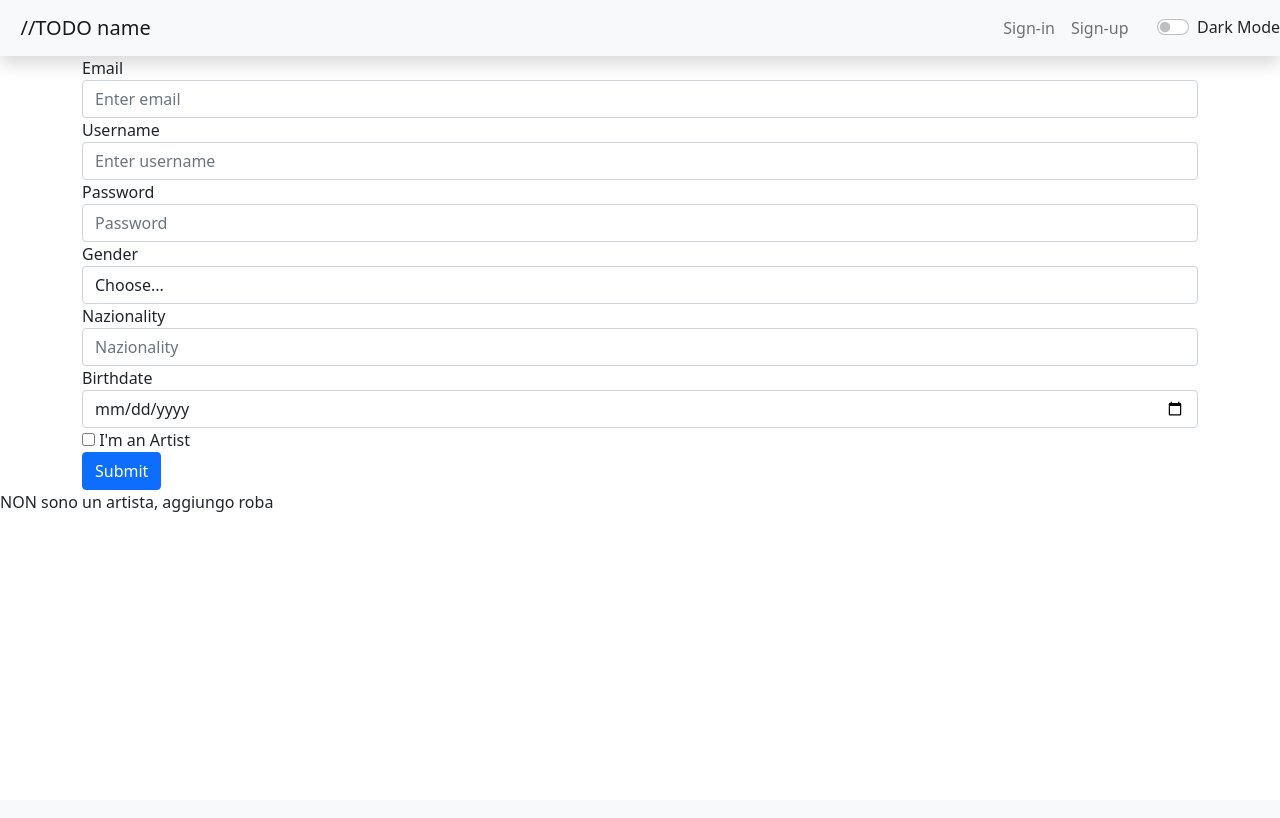
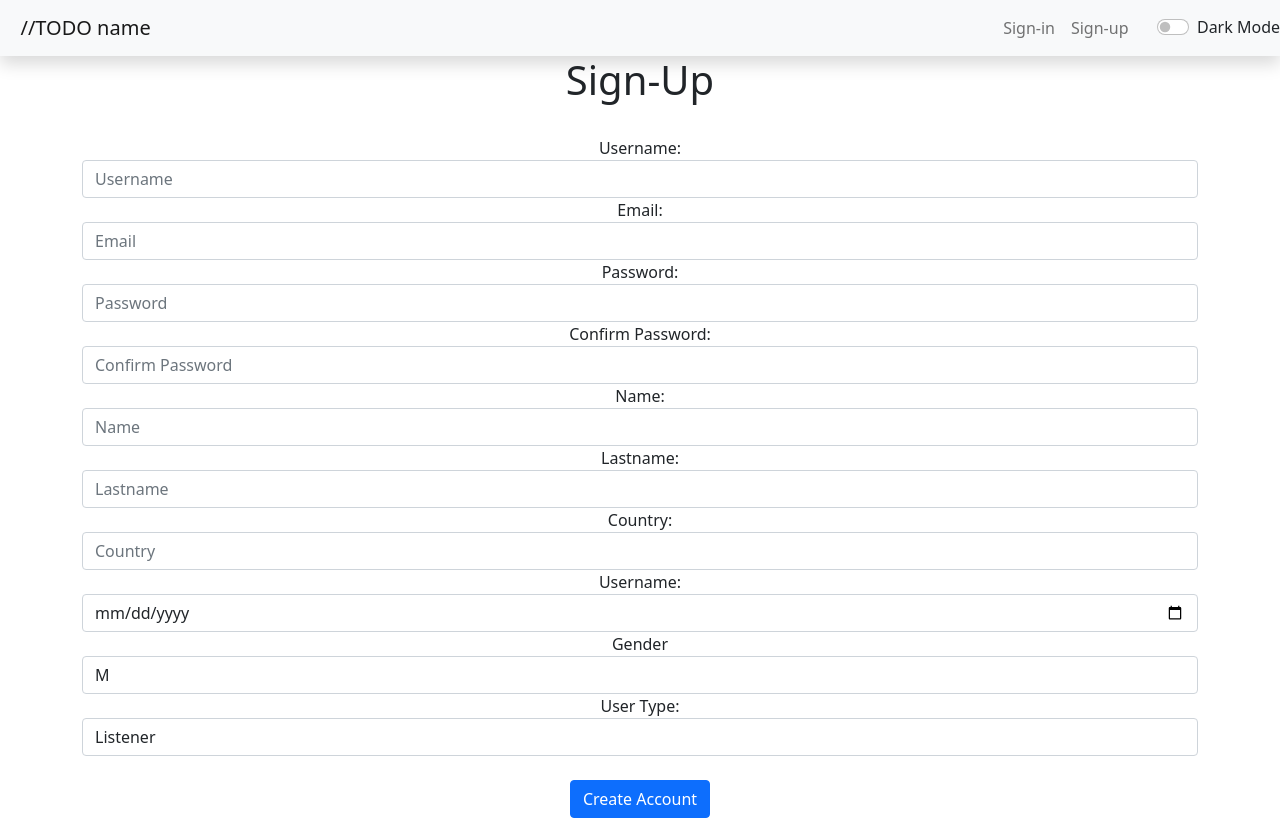
Before and after one commit to edo-ce/MusicProject, a Flask app: page /signup in a window 1280 px wide. Before the commit the page ends 512 px from the top, so only its background shows below. Run offline with Flask 2, Linux system fonts and the light colour scheme; parts of the project's set-up code (start-up, migrations or seed data) failed here and were passed over.

Commit message:
Signup implementation

```diff
--- a/music/__init__.py
+++ b/music/__init__.py
@@ -7,10 +7,8 @@ from sqlalchemy_utils import database_exists, create_database
 from sqlalchemy.orm import sessionmaker
 from sqlalchemy.ext.declarative import declarative_base
 
-# first = sys.argv[1]
-# second = sys.argv[2]
-first = 'postgres'
-second = 'musicsql'
+first = sys.argv[1]
+second = sys.argv[2]
 
 url = f"postgresql://postgres:{first}@localhost/{second}"
 if not database_exists(url):
--- a/music/forms.py
+++ b/music/forms.py
@@ -1,5 +1,5 @@
 from flask_wtf import FlaskForm
-from music.models import User, Artist, Listener
+from music.models import session, User, Artist, Listener
 from wtforms import StringField, PasswordField, SubmitField, DateField, SelectField, TextAreaField, BooleanField, \
     IntegerField, FieldList, SearchField
 from wtforms.validators import Length, Email, DataRequired, EqualTo, ValidationError
@@ -16,26 +16,25 @@ class SignUpForm(FlaskForm):
     country = StringField(label='Country:', validators=[Length(min=2, max=30), DataRequired()])
     birth_date = DateField(label='Username:', format='%d/%m/%Y', validators=[DataRequired()])
     gender = SelectField(label='Gender', choices=['M', 'F'], validators=[DataRequired()])
-    is_artist = BooleanField(label='Is Artist:', validators=[DataRequired()])
-    stage_name = None
-    is_solo = None
-    bio = None
+    user_type = SelectField(label='User Type:', choices=['Listener', 'Artist'], validators=[DataRequired()])
     submit = SubmitField(label='Create Account')
 
-    def add_artist(self):
-        self.stage_name = StringField(label='Stage Name:', validators=[Length(min=2, max=30), DataRequired()])
-        self.is_solo = BooleanField(label='Is Solo:', validators=[DataRequired()])
-        self.bio = TextAreaField(label='Bio:', validators=[DataRequired()])
-
     def username_check(self, username):
-        user = User.query.filter_by(username=username.data).first()
+        user = session.query(User).filter_by(username=username.data).first()
         if user:
             raise ValidationError('Username already exists!')
 
     def email_check(self, email):
-        email_res = User.query.filter_by(email=email.data).first()
+        email_res = session.query(User).filter_by(email=email.data).first()
         if email_res:
             raise ValidationError('Email already exists!')
+
+
+class SignUpFormArtist(FlaskForm):
+    stage_name = StringField(label='Stage Name:', validators=[Length(min=2, max=30), DataRequired()])
+    solo_group = SelectField(label='Solo/Group:', choices=['Solo', 'Group'], validators=[DataRequired()])
+    bio = TextAreaField(label='Bio:', validators=[DataRequired()])
+    submit = SubmitField(label='Create Account')
 
 
 class LoginForm(FlaskForm):
--- a/music/routes.py
+++ b/music/routes.py
@@ -1,7 +1,9 @@
+import flask
+
 from music import app, bcrypt, session
-from flask import render_template, redirect, url_for, flash
+from flask import render_template, redirect, url_for, flash, request
 from music.models import User, Artist, Listener, Premium, PaymentCard
-from music.forms import SignUpForm, LoginForm, PaymentForm, SearchForm
+from music.forms import SignUpForm, LoginForm, PaymentForm, SearchForm, SignUpFormArtist
 from flask_login import login_user, logout_user, login_required, current_user
 from music.algorithms import search_func
 from datetime import date
@@ -13,6 +15,21 @@ def home():
     return render_template('home.html')
 
 
+@app.route('/signup-artist', methods=['GET', 'POST'])
+def signup_artist():
+    form = SignUpFormArtist()
+    username = request.args['username']
+    if form.validate_on_submit():
+        artist = Artist(id=username, stage_name=form.stage_name.data, is_solo=(form.solo_group.data == 'Solo'),
+                        bio=form.bio.data)
+        session.add(artist)
+        session.commit()
+        login(session.query(User).filter_by(username=username).first())
+        flash(f"Artist account created successfully! You are logged in {artist.id}", category="success")
+        return render_template('private_artist.html')
+    return render_template('signup_artist.html', form=form)
+
+
 @app.route('/signup', methods=['GET', 'POST'])
 def signup():
     form = SignUpForm()
@@ -21,16 +38,17 @@ def signup():
                     name=form.name.data, lastname=form.lastname, country=form.country, gender=form.gender.data,
                     birth_date=form.birth_date.data)
         session.add(user)
-        if form.is_artist.data:
-            artist = Artist(id=form.username.data, stage_name=form.stage_name.data, is_solo=form.is_solo.data,
-                            bio=form.bio.data)
-            session.add(artist)
-            session.commit()
-            return render_template('private_artist.html')
+        if form.user_type.data == 'Artist':
+            return redirect(url_for('signup_artist', username=user.username))
         listener = Listener(id=form.username.data, registration_date=date.today())
         session.add(listener)
         session.commit()
+        login(user)
+        flash(f"Listener account created successfully! You are logged in {user.username}", category="success")
         return render_template('private_listener.html')
+    if form.errors != {}:
+        for message in form.errors.values():
+            flash(f"Error: {message}", category="danger")
     return render_template('signup.html', form=form)
 
 
--- a/music/templates/login.html
+++ b/music/templates/login.html
@@ -7,7 +7,7 @@
     <section class="container">
     <form method="POST" class="form-signin">
       {{ form.hidden_tag() }}
-      <h1>Login</h1>
+      <h1>Sign-In</h1>
       <br>
       {{ form.username.label() }}
       {{ form.username(class="form-control", placeholder="Username")}}
@@ -16,7 +16,7 @@
       <br>
       <small id="notSignedSpan" class="form-text text-muted">If you aren't registered yet <a href="{{ url_for('signup') }}"> Sign up</a></small>
       <div class="form-group">
-        {{ form.submit(class="btn btn-primary") }}
+          {{ form.submit(class="btn btn-primary") }}
       </div>
     </form>
     </section>
--- a/music/templates/signup.html
+++ b/music/templates/signup.html
@@ -3,48 +3,40 @@
     Sign-Up Page
 {% endblock %}
 {% block content %}
-
+<body class="text-center">
     <section class="container">
-        <form>
+        <form method="POST", class="form-signup">
+            {{ form.hidden_tag() }}
+            <h1>Sign-Up</h1>
+            <br>
+            {{ form.username.label() }}
+            {{ form.username(class="form-control", placeholder="Username") }}
+            {{ form.email.label() }}
+            {{ form.email(class="form-control", placeholder="Email") }}
+            {{ form.password.label() }}
+            {{ form.password(class="form-control", placeholder="Password")}}
+            {{ form.password_check.label() }}
+            {{ form.password_check(class="form-control", placeholder="Confirm Password")}}
+            {{ form.name.label() }}
+            {{ form.name(class="form-control", placeholder="Name") }}
+            {{ form.lastname.label() }}
+            {{ form.lastname(class="form-control", placeholder="Lastname") }}
+            {{ form.country.label() }}
+            {{ form.country(class="form-control", placeholder="Country") }}
+            {{ form.birth_date.label() }}
+            {{ form.birth_date(class="form-control", placeholder="Birth Date") }}
+            {{ form.gender.label() }}
+            {{ form.gender(class="form-control", value="M") }}
+            {{ form.user_type.label() }}
+            {{ form.user_type(class="form-control", value="Listener") }}
+            <br>
             <div class="form-group">
-                <label for="email">Email</label>
-                <input type="email" class="form-control" id="email" name="email" placeholder="Enter email">
-            </div>
-            <div class="form-group">
-                <label for="username">Username</label>
-                <input type="text" class="form-control" id="username" name="username" placeholder="Enter username">
-            </div>
-            <div class="form-group">
-                <label for="password">Password</label>
-                <input type="password" class="form-control" id="password" name="password" placeholder="Password">
-            </div>
-            <div class="form-group">
-                <label for="gender">Gender</label>
-                <select id="gender" name="gender" class="form-control">
-                    <option selected>Choose...</option>
-                    <option value="male">Male</option>
-                    <option value="female">Female</option>
-                    <option value="other">Other</option>
-                </select>
-            </div>
-            <div class="form-group">
-                <label for="nazionality">Nazionality</label>
-                <input type="text" class="form-control" id="nazionality" name="nazionality" placeholder="Nazionality">
-            </div>
-            <div class="form-group">
-                <label for="birthdate">Birthdate</label>
-                <input type="date" class="form-control" id="birthdate" name="birthdate">
-            </div>
-            <div class="form-group">
-                <input type="checkbox" id="is_artist">
-                <label for="is_artist"> I'm an Artist</label>
-            </div>
-            <div class="form-group">
-                <button type="submit" class="btn btn-primary">Submit</button>
+                {{ form.submit(class="btn btn-primary") }}
             </div>
         </form>
     </section>
-
+</body>
+<!--
     <script>
         //TODO
         //initial condition
@@ -78,5 +70,5 @@
 
 
     </script>
-
+-->
 {% endblock %}
```
Also changed, not shown: music/templates/signup_artist.html (added, +26 -0 lines).
